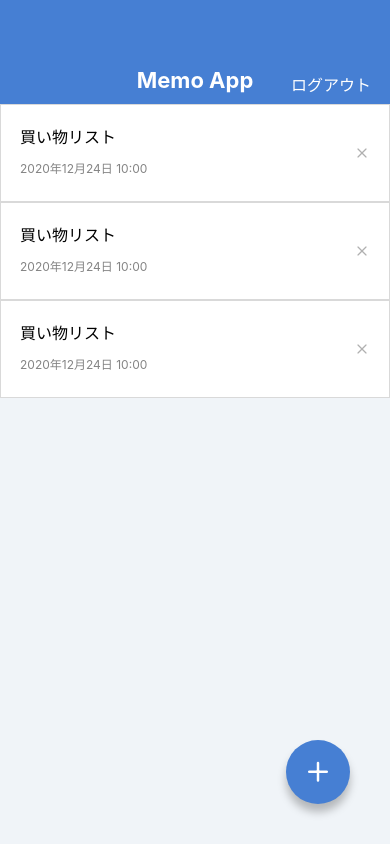
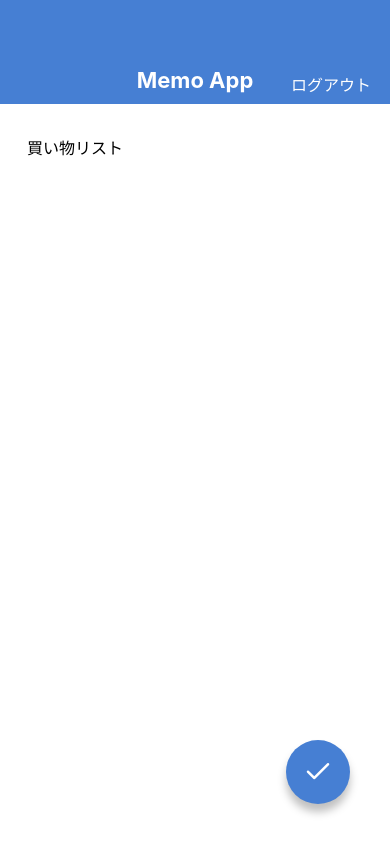
Before and after one commit to isseimiyauchi/memoApp, a React Native app: screen / in a window 390 px wide. Built offline with nearby package versions, Linux system fonts and the light colour scheme.

Commit message:
add MemoEditScreen

```diff
--- a/App.tsx
+++ b/App.tsx
@@ -1,9 +1,10 @@
 import React from "react";
 import MemoListScreen from "./src/screens/MemoListScreen";
 import MemoDetailScreen from "./src/screens/MemoDetailScreen";
+import MemoEditScreen from "./src/screens/MemoEditScreen";
 
 export default function App() {
   return (
-    <MemoListScreen />
+    <MemoEditScreen />
   );
 }
--- /dev/null
+++ b/src/screens/MemoEditScreen.tsx
@@ -0,0 +1,33 @@
+import React from "react";
+import { StyleSheet, Text, View, TextInput } from "react-native";
+import AppBar from "../components/AppBar";
+import CircleBotton from "../components/CircleButton";
+
+export default function MemoEditScreen() {
+  return (
+    <View style={styles.container}>
+      <AppBar />
+      <View style={styles.inputContainer}>
+        <TextInput value='買い物リスト' multiline style={styles.input} />
+      </View>
+      <CircleBotton name="check" />
+    </View>
+  );
+}
+
+const styles = StyleSheet.create ({
+  container: {
+    flex: 1,
+  },
+  inputContainer: {
+    paddingHorizontal: 27,
+    paddingVertical:32,
+    flex:1,
+  },
+  input: {
+    fontSize: 16,
+    lineHeight: 24,
+    flex: 1,
+    textAlignVertical: 'top'
+  }
+});
```
